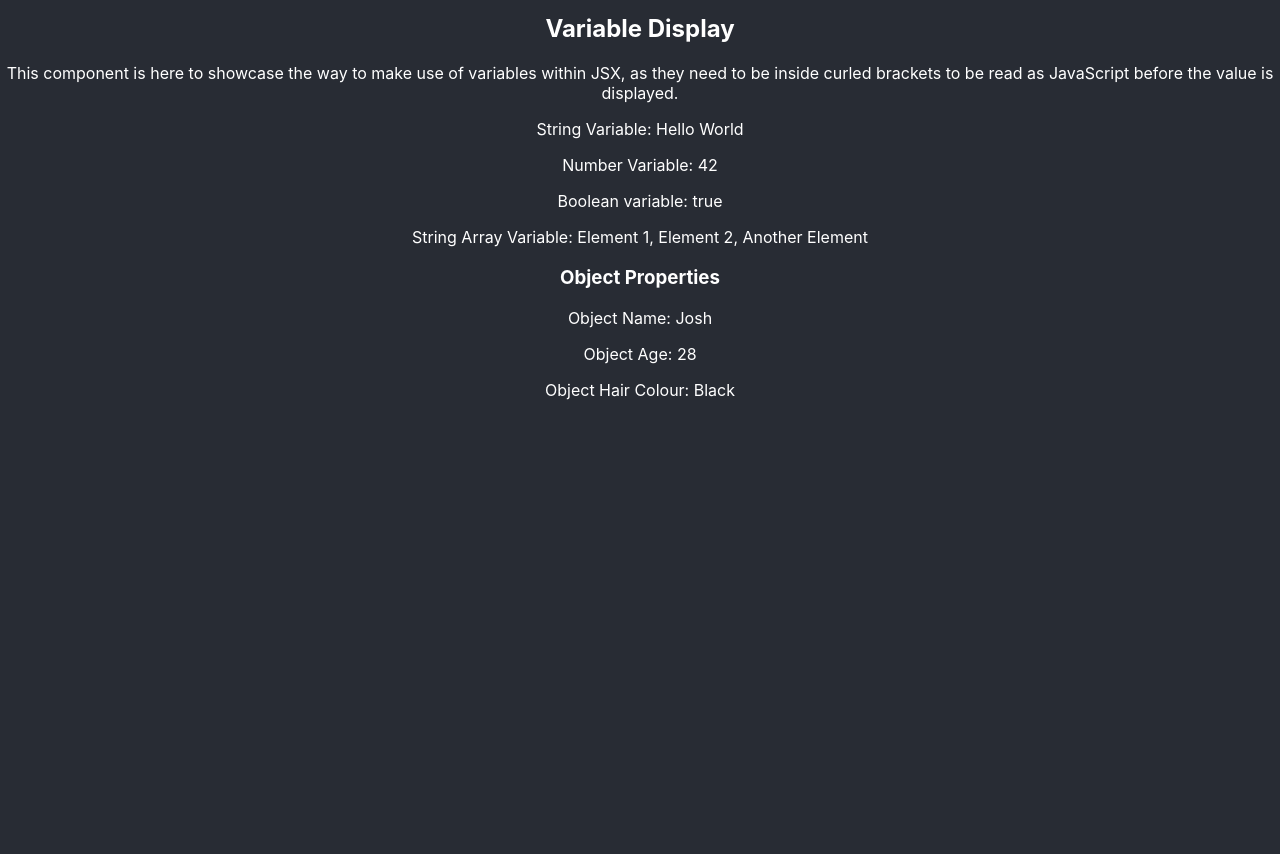
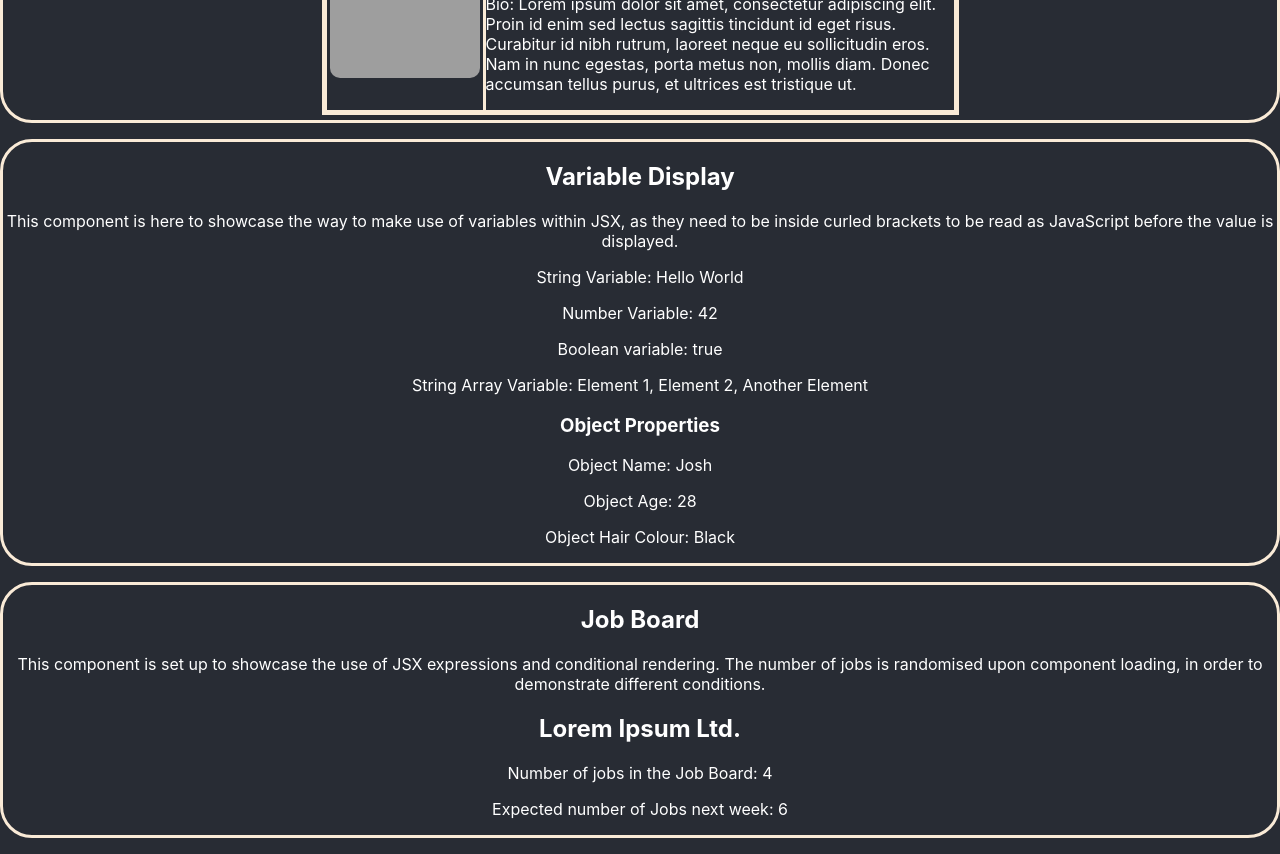
Before and after one commit to ReflectionGolden/react-essentials-site, a React (Create React App) app: page / in a window 1280 px wide. Shown: the part 1100-1954 px from the top of the page. Before the commit the page ends 1516 px from the top, so only its background shows below. Built offline with nearby package versions, Linux system fonts and the light colour scheme; grey boxes are pictures that could not be loaded; the HTML template or start-up script is replaced by a standard one.

Commit message:
Added component container for a better view of which component is being viewed, and added JobBoard component

```diff
--- a/src/App.css
+++ b/src/App.css
@@ -23,6 +23,13 @@
 
 .App-link {
   color: #61dafb;
+}
+
+.Component-Container {
+  border: 3px solid antiquewhite;
+  border-radius: 2rem;
+  margin-top: 1rem;
+  margin-bottom: 1rem;
 }
 
 .Profile-card {
--- a/src/App.js
+++ b/src/App.js
@@ -17,6 +17,9 @@ function App() {
 function ModuleTwoPage() {
   return (
     <div>
+      <h1>Module Two Components</h1>
+      <p>The components you see here were created in accordance with Module 2 of the React Essentials course by ITOL.</p>
+      <div className='Component-Container'>
         <h2>Profile Card component</h2>
         <p>These "Profile Cards" make use of a reusable component, showcasing componenets and their ability to be reused for display purposes. They make use of Props to be ableto send through images, names, job titles, and a bio for the person being referenced. Due to these being examples, I have chosen to use silhouette heads for the imagesand Lorem Ipsum text for the bios.</p>
         <ProfileCard
@@ -33,7 +36,13 @@ function ModuleTwoPage() {
           bio="Lorem ipsum dolor sit amet, consectetur adipiscing elit. Proin id enim sed lectus sagittis tincidunt id eget risus. Curabitur id nibh rutrum, laoreet neque eu sollicitudin eros. Nam in nunc egestas, porta metus non, mollis diam. Donec accumsan tellus purus, et ultrices est tristique ut."
           skills={["Test skill", "Example 2", "Another example"]}
         />
+      </div>
+      <div className='Component-Container'>
         <VariableDisplay/>
+      </div>
+      <div className='Component-Container'>
+        <JobBoard/>
+      </div>
     </div>
   )
 }
@@ -85,4 +94,40 @@ function VariableDisplay() {
   )
 }
 
+function JobBoard() {
+  let jobCount = Math.floor(Math.random() * 10);
+  let companyName = "Lorem Ipsum Ltd.";
+
+  const getJobMessage = () => {
+    if (jobCount === 0) {
+      return("No Jobs for scheduling today.");
+    }
+    else if (jobCount > 0 && jobCount <= 5) {
+      return(`Number of jobs in the Job Board: ${jobCount}`);
+    }
+    else {
+      return(`There are ${jobCount} jobs in the Job Board, better get scheduling!`);
+    }
+  }
+
+  const getExpectedJobs = () => {
+    if (jobCount === 0) {
+      return("No jobs expected next week.");
+    }
+    else {
+      return(`Expected number of Jobs next week: ${Math.ceil(jobCount * 1.5)}`);
+    }
+  }
+
+  return (
+    <div>
+      <h2>Job Board</h2>
+      <p>This component is set up to showcase the use of JSX expressions and conditional rendering. The number of jobs is randomised upon component loading, in order to demonstrate different conditions.</p>
+      <h2>{companyName}</h2>
+      <p>{getJobMessage()}</p>
+      <p>{getExpectedJobs()}</p>
+    </div>
+  )
+}
+
 export default App;
```
Lines whose indentation alone changed are shown as unchanged.
